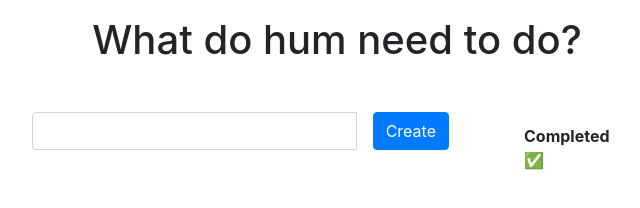
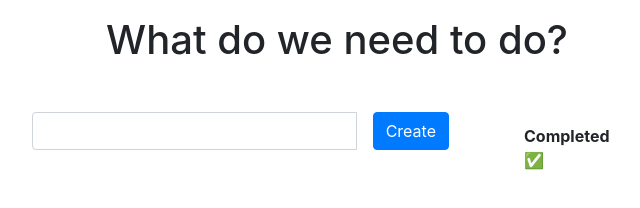
Before and after one commit to Abid-Amjad/todo-app, a website: page public/index.html in a window 1280 px wide. Shown: the whole page, without its empty margins (303-943 px from the left). Drawn offline with nearby package versions, Linux system fonts and the light colour scheme; no server answers.

Commit message:
todoupdate

```diff
--- a/public/index.html
+++ b/public/index.html
@@ -10,7 +10,7 @@
   </head>
   <body>
     <div class="container mt-3 w-50">
-      <h1 class="mb-5 text-center">What do hum  need to do? </h1>
+      <h1 class="mb-5 text-center">What do we  need to do? </h1>
       <div class="row">
         <div class="col-9 pr-5">
           <div class="input-group mb-3">
```
